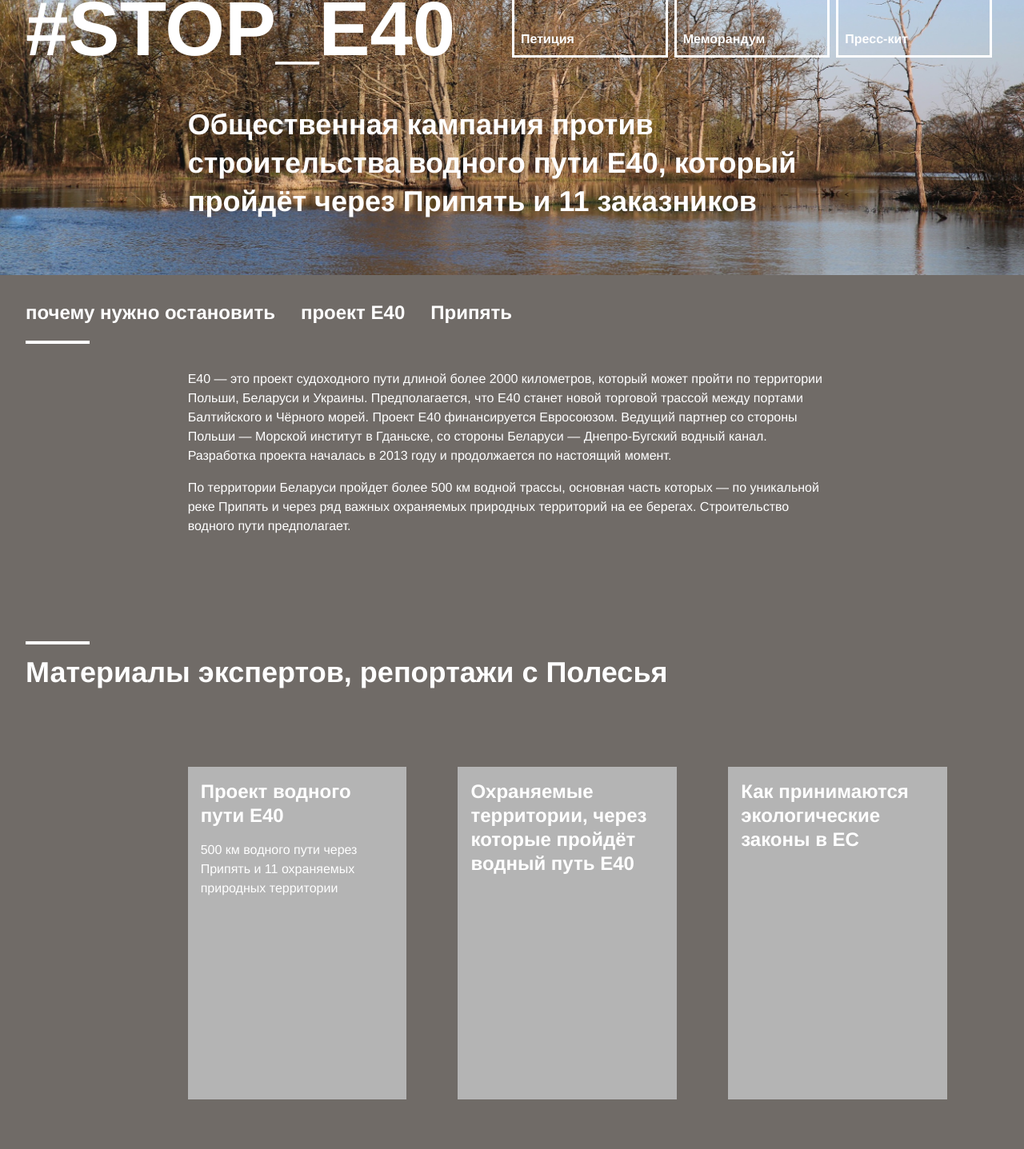
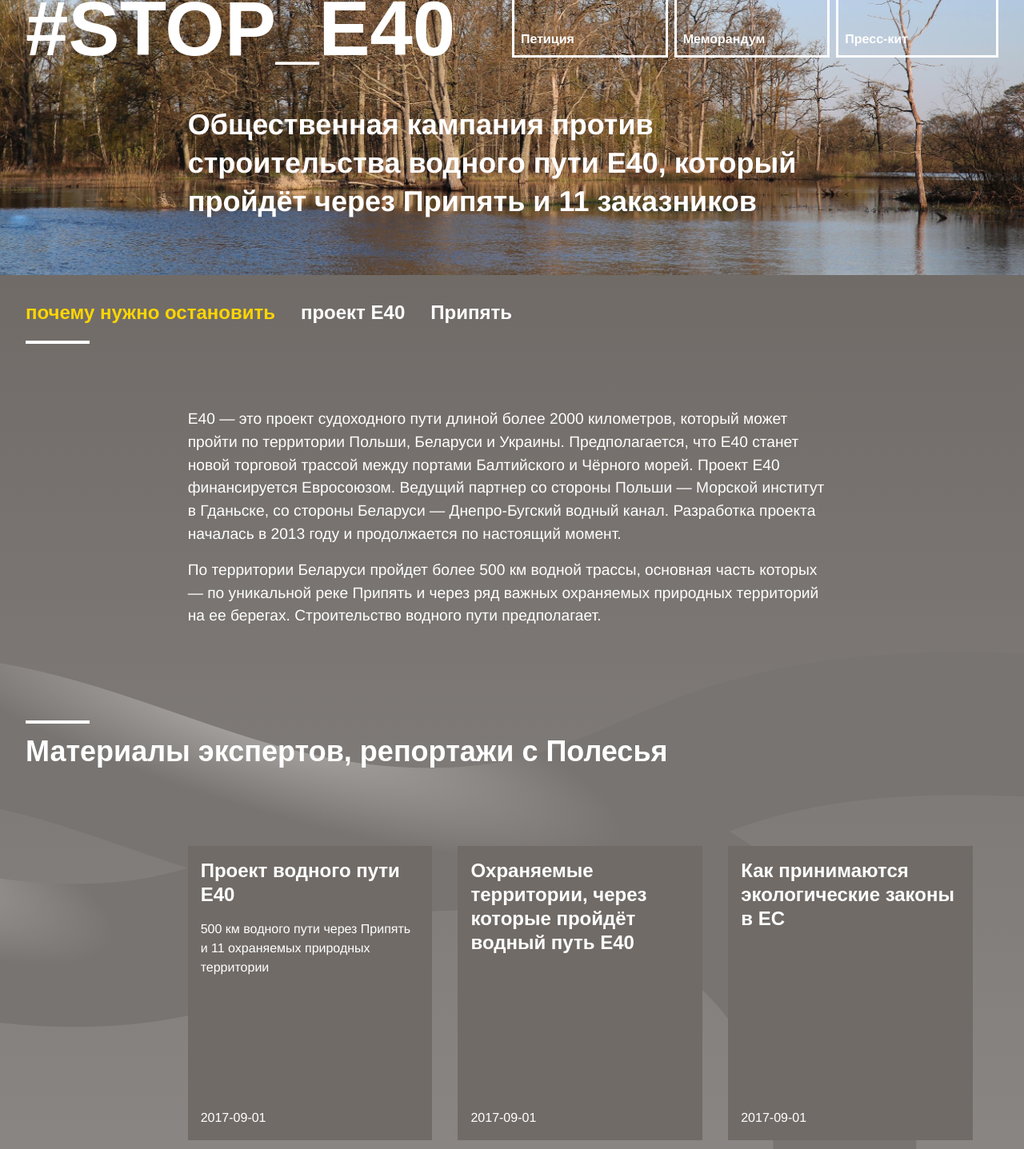
Before and after one commit to iharsuvorau/stop-e40, a Vue app: page / in a window 1280 px wide. Shown: the part 160-1597 px from the top of the page at 80% size. Built offline with nearby package versions, Linux system fonts and the light colour scheme.

Commit message:
main page updated

```diff
--- a/src/App.vue
+++ b/src/App.vue
@@ -19,9 +19,5 @@ export default {
 </script>
 
 <style>
-#app {
-  font-family: 'Helvetica Neue', Helvetica, Arial, sans-serif;
-  -webkit-font-smoothing: antialiased;
-  -moz-osx-font-smoothing: grayscale;
-}
+
 </style>
--- a/src/assets/styles/basic.css
+++ b/src/assets/styles/basic.css
@@ -4,19 +4,24 @@
   box-sizing: border-box;
 }
 
+html {
+  scroll-behavior: smooth;
+}
+
 body {
   font-family:
+    'Helvetica Neue',
+    'Arial',
     -apple-system,
     BlinkMacSystemFont,
-    'Segoe UI',
-    'Roboto',
-    'Helvetica Neue',
     Helvetica,
     sans-serif;
   line-height: 1.5;
   margin: 0;
   color: #111;
   background-color: #fff;
+  -webkit-font-smoothing: antialiased;
+  -moz-osx-font-smoothing: grayscale;
 }
 
 img {
@@ -30,6 +35,8 @@ svg {
 
 a {
   color: #07c;
+  text-decoration: none;
+  transition: all 0.2s ease-out;
 }
 
 h1, h2, h3,
@@ -91,6 +98,13 @@ hr {
 
 /* */
 
+ /* @import url('https://fonts.googleapis.com/css?family=Rubik:700,900&subset=cyrillic'); */
+ @import url('https://fonts.googleapis.com/css?family=Rubik:700|Teko:700&subset=cyrillic');
+
+h1, h2, h3, h4, h5, h6 {
+  font-family: 'Rubik', sans-serif;
+}
+
 .white {
   color: white;
 }
@@ -99,12 +113,32 @@ hr {
   color: black;
 }
 
+.brown {
+  color: #B38A67;
+}
+
+.accent {
+  color: #FFD500;
+}
+
+.bg-accent {
+  background-color: #FFD500;
+}
+
+.bg-black {
+  background-color: black;
+}
+
 .bg-dark-brown {
   background-color: #706B67;
 }
 
+.bg-dark-brown-gradient {
+  background: linear-gradient(180deg, #706B67, #9D9B9B);
+}
+
 .bg-medium-grey {
-  background-color: #B4B4B4;
+  background-color: #9D9B9B;
 }
 
 .full-width {
@@ -127,6 +161,7 @@ h3 {
 
 .border-bottom-delimeter {
   position: absolute;
+  left: 0;
   bottom: 0;
   width: 5em;
   border-bottom: 4px solid white;
--- a/src/components/ArticlesList.vue
+++ b/src/components/ArticlesList.vue
@@ -1,16 +1,23 @@
 <template>
-  <div class="p3 bg-dark-brown white">
+  <div class="p3 white">
     <section>
       <div class="border-top-delimeter"></div>
       <h2 class="pt2 mb4">Материалы экспертов, репортажи с Полесья</h2>
 
       <div class="pt3 flex flex-wrap justify-end">
         <div class="flex flex-wrap lg-col-10 md-col-10 xm-col-12 xs-col-12">
-          <div class="article-item lg-col-4 md-col-6 sm-col-6 xs-col-6 pr4 pb4 flex flex-wrap" v-for="item in posts" :key="item.id">
-            <div class="flex-auto bg-medium-grey p2">
-              <h3 class="m0">{{ item.title }}</h3>
-              <p class="lead">{{ item.lead }}</p>
-            </div>
+          <div class="article-item lg-col-4 md-col-6 sm-col-6 xs-col-6 pr3 pb3 flex flex-wrap" v-for="item in posts" :key="item.id">
+            <article class="flex flex-column flex-auto justify-between bg-medium-grey">
+              <header class="bg-dark-brown p2">
+                <h3 class="m0 mb2">{{ item.title }}</h3>
+                <p class="lead m0">{{ item.lead }}</p>
+              </header>
+              <footer class="bg-dark-brown flex items-end flex-auto p2">
+                <ul class="list-reset m0">
+                  <li>2017-09-01</li>
+                </ul>
+              </footer>
+            </article>
           </div>
         </div>
       </div>
@@ -23,19 +30,19 @@ export default {
   data () {
     return {
       posts: [
-        {id: 1, title: 'Проект водного пути Е40', lead: '500 км водного пути через Припять и 11 охраняемых природных территории'},
-        {id: 2, title: 'Охраняемые территории, через которые пройдёт водный путь Е40', lead: ''},
-        {id: 3, title: 'Как принимаются экологические законы в ЕС', lead: ''},
-        {id: 4, title: 'Интервью о радиации', lead: ''},
-        {id: 5, title: 'Аналогичные проекты по спрямлению рек', lead: ''}
+        {id: 1, title: 'Проект водного пути Е40', lead: '500 км водного пути через Припять и 11 охраняемых природных территории', cover: 'http://e40restoration.eu/images/242.jpg'},
+        {id: 2, title: 'Охраняемые территории, через которые пройдёт водный путь Е40', lead: '', cover: ''},
+        {id: 3, title: 'Как принимаются экологические законы в ЕС', lead: '', cover: ''},
+        {id: 4, title: 'Интервью о радиации', lead: '', cover: ''},
+        {id: 5, title: 'Аналогичные проекты по спрямлению рек', lead: '', cover: ''}
       ]
     }
   }
 }
 </script>
 
-<style>
+<style scoped>
 .article-item {
-  height: 30em;
+  height: 25em;
 }
 </style>
--- a/src/components/HeroUnit.vue
+++ b/src/components/HeroUnit.vue
@@ -1,20 +1,17 @@
 <template>
-  <div class="hero-unit p3 flex flex-wrap justify-center">
-    <div class="col-12 flex flex-wrap">
-      <div class="lg-col-6 md-col-12 sm-col-12 xs-col-12">
-        <h1 class="m0 white big sm-hide xs-hide col-12">{{ title }}</h1>
-        <h1 class="m0 white medium md-hide lg-hide col-12">{{ title }}</h1>
-      </div>
-
-      <nav class="action-nav lg-col-6 md-col-12 sm-col-12 xs-col-12 flex flex-wrap py2">
-        <div class="flex flex-wrap lg-col-4 md-col-4 sm-col-12 xs-col-12 pr1 pb1"><div class="border-btn border-box border white bold flex full-width items-end"><span class="pl1 pb1">Петиция</span></div></div>
-        <div class="flex flex-wrap lg-col-4 md-col-4 sm-col-12 xs-col-12 pr1 pb1"><div class="border-btn border-box border white bold flex full-width items-end"><span class="pl1 pb1">Меморандум</span></div></div>
-        <div class="flex flex-wrap lg-col-4 md-col-4 sm-col-12 xs-col-12 pr1 pb1"><div class="border-btn border-box border white bold flex full-width items-end"><span class="pl1 pb1">Пресс-кит</span></div></div>
-      </nav>
+  <section class="hero-unit p3 flex flex-wrap justify-center col-12">
+    <div class="lg-col-6 md-col-12 sm-col-12 xs-col-12 pr4">
+      <h1 class="m0 white big col-12">{{ title }}</h1>
     </div>
 
-    <p id="tagline" class="h2 tagline white lg-col-8"><strong>{{ tagline }}</strong></p>
-  </div>
+    <nav class="action-nav lg-col-6 md-col-12 sm-col-12 xs-col-12 flex py2">
+      <div class="lg-col-4 md-col-4 sm-col-4 xs-col-12 pr1 pb1"><div class="border-btn border-box border white bold flex flex-auto items-end"><span class="pl1 pb1 pr3">Петиция</span></div></div>
+      <div class="lg-col-4 md-col-4 sm-col-4 xs-col-12 pr1 pb1"><div class="border-btn border-box border white bold flex flex-auto items-end"><span class="pl1 pb1 pr3">Меморандум</span></div></div>
+      <div class="lg-col-4 md-col-4 sm-col-4 xs-col-12 pb1"><div class="border-btn border-box border white bold flex flex-auto items-end"><span class="pl1 pb1 pr3">Пресс-кит</span></div></div>
+    </nav>
+
+    <p id="tagline" class="h2 tagline white lg-col-8">{{ tagline }}</p>
+  </section>
 </template>
 
 <script>
@@ -29,31 +26,38 @@ export default {
 </script>
 
 <style scoped>
+/* .action-nav {
+  position: sticky;
+  top: 0;
+} */
+
 .border-btn {
   min-height: 5em;
-  min-width: 10em;
+  /* min-width: 10em; */
   transition: all 0.1s ease-in;
 }
 
 .border-btn:hover {
   background: white;
-  color: black;
+  color: #706B67;
   cursor: pointer;
 }
 
+h1 {
+  font-family: 'Teko', sans-serif;
+  font-weight: 900;
+}
 h1.big {
   font-size: 96px;
-  font-weight: 900;
 }
-
 h1.medium {
   font-size: 72px;
-  font-weight: 900;
 }
 
 .tagline {
   font-size: 36px;
   line-height: 48px;
+  font-weight: 700;
 }
 
 .border {
--- a/src/components/Home.vue
+++ b/src/components/Home.vue
@@ -1,14 +1,16 @@
 <template>
   <div class="home flex flex-column">
-    <div class="hero-image">
+    <header class="hero-image">
       <top-nav></top-nav>
       <!-- <action-nav></action-nav> -->
       <hero-unit></hero-unit>
-    </div>
-    <problem-description></problem-description>
-    <articles-list></articles-list>
-    <media-publications></media-publications>
-    <social-feeds></social-feeds>
+    </header>
+    <section class="bg-graphics">
+      <problem-description></problem-description>
+      <articles-list></articles-list>
+      <media-publications></media-publications>
+      <social-feeds></social-feeds>
+    </section>
   </div>
 </template>
 
@@ -48,4 +50,22 @@ export default {
   background-size: cover;
   background-position-y: 60%;
 }
+
+.bg-graphics {
+  background-image:
+    url('../assets/images/bg-graphics-2.png'),
+    linear-gradient(to bottom, #706B67, #9D9B9B);
+  background-repeat: no-repeat;
+  background-position-y: 55%;
+  background-size: contain;
+}
+
+.bg-photo-1 {
+  background-image: url('../assets/images/pripyat-0.jpg');
+  background-repeat: no-repeat;
+  background-position-y: 50%;
+  background-size: cover;
+  height: 20em;
+}
+
 </style>
--- a/src/components/MediaPublications.vue
+++ b/src/components/MediaPublications.vue
@@ -1,5 +1,5 @@
 <template>
-  <div class="p3 bg-dark-brown white">
+  <div class="p3 white">
     <section>
       <div class="border-top-delimeter"></div>
       <h2 class="pt2 mb4">Публикации в СМИ</h2>
--- a/src/components/ProblemDescription.vue
+++ b/src/components/ProblemDescription.vue
@@ -1,35 +1,89 @@
 <template>
-  <div class="p3 bg-dark-brown white">
-    <nav class="flex flex-wrap pb1">
-      <h3 class="m0 mb1 mr3">почему нужно остановить</h3>
-      <h3 class="m0 mb1 mr3">проект Е40</h3>
-      <h3 class="m0 mb2 mr3">Припять</h3>
+  <article class="px3 white">
+    <header class="flex pb2">
+      <h3 class="m0 pt3 mb1 mr3" :id="t.name" v-for="t in tabs" :key="t.id">
+        <a @click="showTab($event, t.id, tabs)" :class="t.className" :href="'#' + t.name">{{ t.title }}</a>
+      </h3>
       <div class="border-bottom-delimeter"></div>
-    </nav>
-    <div class="flex flex-wrap justify-center">
-      <div class="py2 lg-col-8">
-        <p v-for="p in paragraphs" :key="p.id">{{ p.text }}</p>
-      </div>
+    </header>
+    <div class="flex flex-wrap justify-center col-12 mt3">
+      <section class="py3 lg-col-8" v-for="tab in tabs" :key="tab.id" v-if="tab.show">
+        <p v-for="p in tab.paragraphs" :key="p.id"><big>{{ p.text }}</big></p>
+      </section>
     </div>
-  </div>
+  </article>
 </template>
 
 <script>
 export default {
   data () {
     return {
-      paragraphs: [
+      tabs: [
+        {
+          id: 1,
+          name: 'stop',
+          title: 'почему нужно остановить',
+          show: true,
+          className: 'active',
+          paragraphs: [
+            {id: 1, text: 'Е40 — это проект судоходного пути длиной более 2000 километров, который может пройти по территории Польши, Беларуси и Украины. Предполагается, что Е40 станет новой торговой трассой между портами Балтийского и Чёрного морей. Проект Е40 финансируется Евросоюзом. Ведущий партнер со стороны Польши — Морской институт в Гданьске, со стороны Беларуси — Днепро-Бугский водный канал. Разработка проекта началась в 2013 году и продолжается по настоящий момент.'},
+            {id: 2, text: 'По территории Беларуси пройдет более 500 км водной трассы, основная часть которых — по уникальной реке Припять и через ряд важных охраняемых природных территорий на ее берегах. Строительство водного пути предполагает.'}
+          ]
+        },
+        {
+          id: 2,
+          name: 'e40',
+          title: 'проект Е40',
+          show: false,
+          className: '',
+          paragraphs: [
+            {id: 1, text: 'Проблема Е49'},
+            {id: 2, text: 'По территории Беларуси пройдет более 500 км водной трассы, основная часть которых — по уникальной реке Припять и через ряд важных охраняемых природных территорий на ее берегах. Строительство водного пути предполагает.'}
+          ]
+        },
+        {
+          id: 3,
+          name: 'pripyat',
+          title: 'Припять',
+          show: false,
+          className: '',
+          paragraphs: [
+            {id: 1, text: 'Припять-река.'},
+            {id: 2, text: 'По территории Беларуси пройдет более 500 км водной трассы, основная часть которых — по уникальной реке Припять и через ряд важных охраняемых природных территорий на ее берегах. Строительство водного пути предполагает.'}
+          ]
+        }
+      ]
+    }
+  },
 
-        {id: 1, text: 'Е40 — это проект судоходного пути длиной более 2000 километров, который может пройти по территории Польши, Беларуси и Украины. Предполагается, что Е40 станет новой торговой трассой между портами Балтийского и Чёрного морей. Проект Е40 финансируется Евросоюзом. Ведущий партнер со стороны Польши — Морской институт в Гданьске, со стороны Беларуси — Днепро-Бугский водный канал. Разработка проекта началась в 2013 году и продолжается по настоящий момент.'},
-        {id: 2, text: 'По территории Беларуси пройдет более 500 км водной трассы, основная часть которых — по уникальной реке Припять и через ряд важных охраняемых природных территорий на ее берегах. Строительство водного пути предполагает.'}
-      ]
+  methods: {
+    showTab: (e, id, tabs) => {
+      // e.preventDefault()
+      for (let t of tabs) {
+        if (t.id === id) {
+          t.show = true
+          t.className = 'active'
+        } else {
+          t.show = false
+          t.className = ''
+        }
+      }
     }
   }
 }
 </script>
 
 <style scoped>
-nav {
+a {
+  color: white;
+}
+
+a:hover, a.active {
+  color: #FFD500;
+}
+
+header {
   position: relative;
+  overflow-x: scroll;
 }
 </style>
--- a/src/components/SocialFeeds.vue
+++ b/src/components/SocialFeeds.vue
@@ -1,5 +1,5 @@
 <template>
-  <div class="p3 bg-dark-brown white">
+  <div class="p3 white">
     <section>
       <div class="border-top-delimeter"></div>
       <h2 class="pt2 mb4">#stop_e40 в социальных сетях</h2>
```
Also changed, not shown: src/components/Articles.vue (added, +15 -0 lines), src/router/index.js (+8 -0 lines), src/assets/images/bg-graphics-2.png (added), src/assets/images/bg-graphics.png (added).
